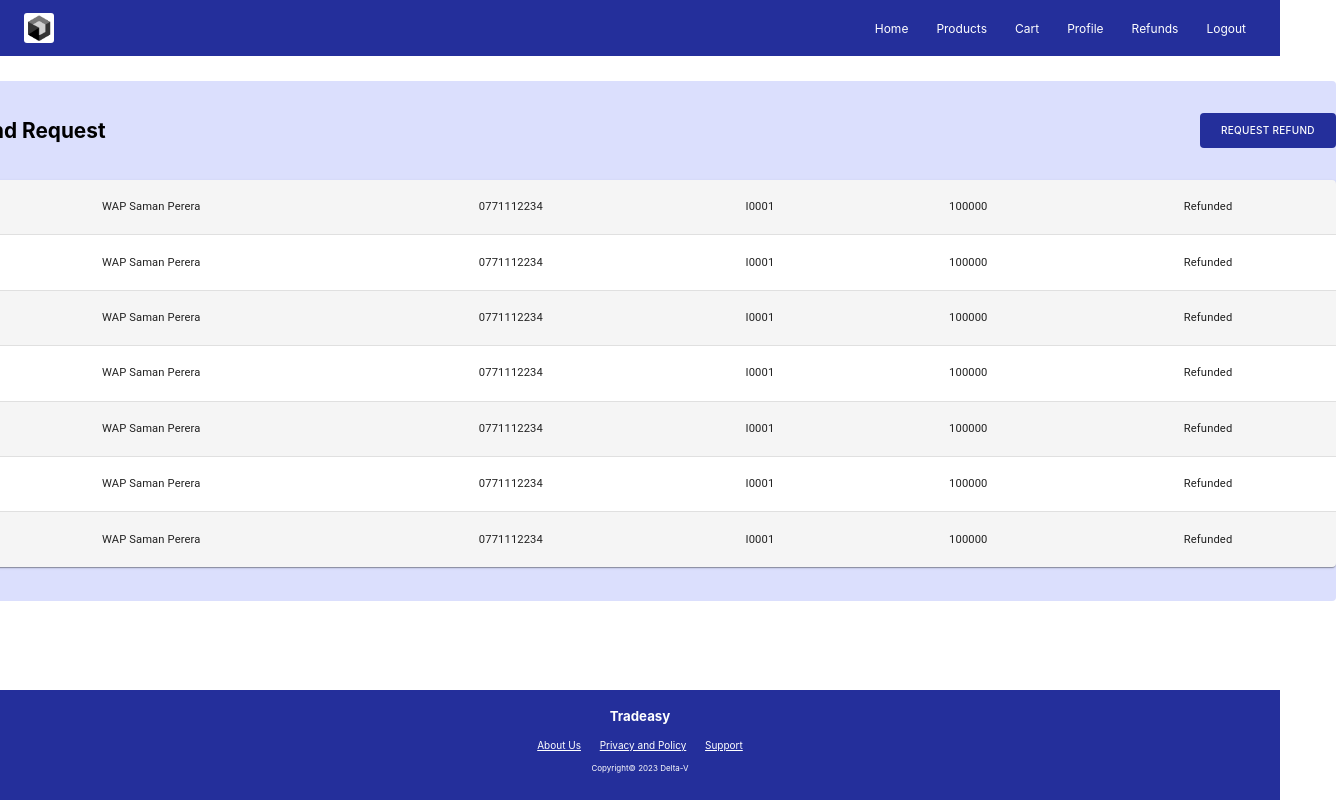
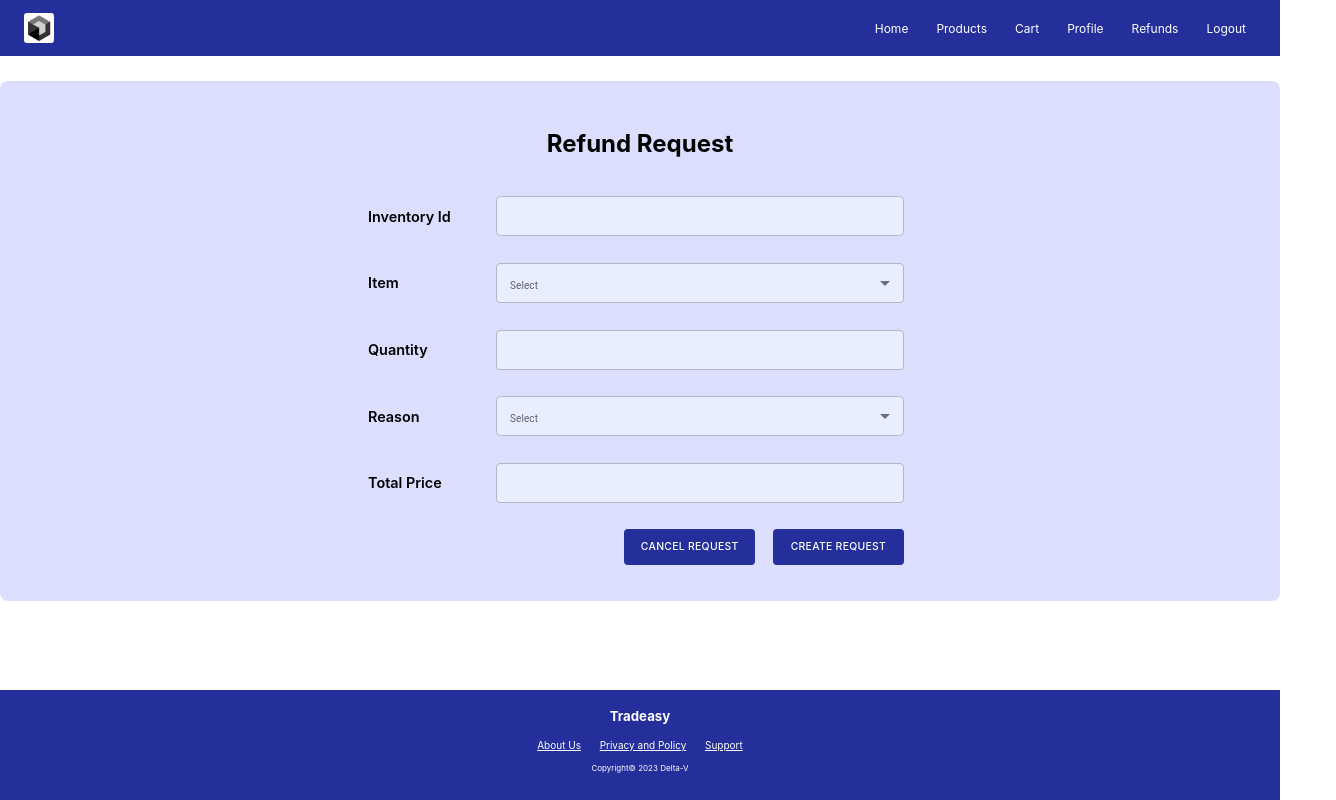
Before and after one commit to MrSilent2001/Sales-And-Inventory-Management-System, a React (Create React App) app: page / in a window 1280 px wide. Shown: the whole page, 1336 px wide, since content can reach past the window. Built offline with nearby package versions, Linux system fonts and the light colour scheme.

Commit message:
Customer Refund Request Form Created

```diff
--- a/src/App.js
+++ b/src/App.js
@@ -1,13 +1,13 @@
 import './App.css';
 import CustomerNavbar from "./layout/navbar/Customer navbar/Customer navbar";
-import CustomerRefunds from "./pages/Customer/Refund/Customer Refunds";
 import Footer from "./layout/footer/footer";
+import CustomerRefundRequest from "./pages/Customer/Refund/Customer Refund Request";
 
 function App() {
   return (
     <div className="App">
         <CustomerNavbar></CustomerNavbar>
-        <CustomerRefunds></CustomerRefunds>
+        <CustomerRefundRequest></CustomerRefundRequest>
         <Footer></Footer>
     </div>
   );
--- /dev/null
+++ b/src/pages/Customer/Refund/Customer Refund Request.css
@@ -0,0 +1,58 @@
+.customerRefundRequestOuter{
+    display: flex;
+    justify-content: center;
+    width: 100%;
+    height: 100%;
+}
+
+.customerRefundRequestInner{
+    display: flex;
+    flex-direction: column;
+    align-items: center;
+    width: 92.875em;
+    height: 32.5em;
+    background-color: #DBDFFD;
+    margin: 1.563em 0 0 0;
+    border-radius: 0.5em;
+}
+
+.customerRefundRequestTopic h2{
+    font-family: Inter;
+    margin: 2em 0 0 0;
+}
+
+.refundRequestForm{
+    margin: 1.5em 0 0 0;
+}
+
+.formField{
+    width: 34em;
+    display: flex;
+    flex-direction: row;
+    align-items: center;
+    justify-content: space-between;
+    margin: 0.1em 0 0 0;
+}
+
+.refundButtonField{
+    width: 34em;
+    display: flex;
+    flex-direction: column;
+    align-items: flex-end;
+    justify-content: space-between;
+    margin: 0.1em 0 0 0;
+}
+
+.refundRequestButtons{
+    width: 17.5em;
+    display: flex;
+    align-items: flex-end;
+    justify-content: space-between;
+    margin: 0.75em 0.5em 0 0;
+}
+
+.textField h5{
+    font-family: Inter;
+    font-weight: 600;
+    font-size: 0.9em;
+}
--- /dev/null
+++ b/src/pages/Customer/Refund/Customer Refund Request.js
@@ -0,0 +1,217 @@
+import './Customer Refund Request.css'
+import * as React from "react";
+import Box from "@mui/material/Box";
+import TextField from "@mui/material/TextField";
+import FormControl from "@mui/material/FormControl";
+import InputLabel from "@mui/material/InputLabel";
+import Select from "@mui/material/Select";
+import MenuItem from "@mui/material/MenuItem";
+import {styled} from "@mui/material/styles";
+import Button from "@mui/material/Button";
+
+function SelectItem(){
+
+    const [age, setAge] = React.useState('');
+
+    const handleChange = (event) => {
+        setAge(event.target.value);
+    };
+
+    return(
+        <Box sx={{ minWidth: 80 }}>
+            <FormControl fullWidth>
+                <InputLabel
+                    id="demo-simple-select-label"
+                    sx={{
+                        fontSize: '10px',
+                        display: 'flex',
+                        alignItems: 'center',
+                        justifyContent: 'center',
+                    }}
+                >
+                    Select
+                </InputLabel>
+                <Select
+                    labelId="demo-simple-select-label"
+                    id="demo-simple-select"
+                    value={age}
+                    label="Age"
+                    onChange={handleChange}
+                    sx={{
+                        height: 40,
+                        width: '40.8em',
+                        fontSize: 10,
+                        backgroundColor: '#e9eeff',
+                        marginRight: '8px',
+                        '& .MuiInputLabel-root': {
+                            fontSize: 4,
+                        },
+                    }}
+                >
+                    <MenuItem value={10}>I0001</MenuItem>
+                    <MenuItem value={20}>I0002</MenuItem>
+                    <MenuItem value={30}>I0003</MenuItem>
+                </Select>
+            </FormControl>
+        </Box>
+    )
+}
+
+function SelectReason(){
+
+    const [age, setAge] = React.useState('');
+
+    const handleChange = (event) => {
+        setAge(event.target.value);
+    };
+
+    return(
+        <Box sx={{ minWidth: 80 }}>
+            <FormControl fullWidth>
+                <InputLabel
+                    id="demo-simple-select-label"
+                    sx={{
+                        fontSize: '10px',
+                        display: 'flex',
+                        alignItems: 'center',
+                        justifyContent: 'center',
+                    }}
+                >
+                    Select
+                </InputLabel>
+                <Select
+                    labelId="demo-simple-select-label"
+                    id="demo-simple-select"
+                    value={age}
+                    label="Age"
+                    onChange={handleChange}
+                    sx={{
+                        height: 40,
+                        width: '40.8em',
+                        fontSize: 10,
+                        backgroundColor: '#e9eeff',
+                        marginRight: '8px',
+                        '& .MuiInputLabel-root': {
+                            fontSize: 4,
+                        },
+                    }}
+                >
+                    <MenuItem value={10} >Defected Item</MenuItem>
+                    <MenuItem value={20}>No as Described</MenuItem>
+                    <MenuItem value={30}>Expired</MenuItem>
+                </Select>
+            </FormControl>
+        </Box>
+    )
+}
+
+function BasicTextFields() {
+    return (
+        <Box
+            component="form"
+            sx={{
+                '& > :not(style)': {
+                    m: 1,
+                    width: '25.5em',
+                    "& .MuiInputBase-root":{
+                        height: '2.5em',
+                        backgroundColor: '#e9eeff'
+                    },
+                    "& .MuiInputLabel-root": {
+                        fontSize: '0.5em',
+                        textAlign: 'center',
+                    },
+                },
+            }}
+            noValidate
+            autoComplete="off"
+        >
+            <TextField id="outlined-basic" variant="outlined" margin='normal'/>
+        </Box>
+    );
+}
+
+const RefundRequestButtons = styled(Button)(({ theme }) => ({
+    color: theme.palette.getContrastText('#242F9B'),
+    backgroundColor: '#242F9B',
+    '&:hover': {
+        backgroundColor: '#2d3ed2'
+    },
+    '&.MuiButton-root': {
+        width: '12.625em',
+        height: '3.5em'
+    },
+    fontSize: '0.65em',
+    fontFamily: 'inter',
+    padding: '1.75em 0.625em'
+}));
+function CustomerRefundRequest(){
+    return(
+        <div className="customerRefundRequestOuter">
+            <div className="customerRefundRequestInner">
+
+                <div className="customerRefundRequestTopic">
+                    <h2>Refund Request</h2>
+                </div>
+
+                <div className="refundRequestForm">
+
+                    <div className="formField">
+                        <div className="textField">
+                            <h5>Inventory Id</h5>
+                        </div>
+                        <div className="textInput">
+                            <BasicTextFields></BasicTextFields>
+                        </div>
+                    </div>
+
+                    <div className="formField">
+                        <div className="textField">
+                            <h5>Item</h5>
+                        </div>
+                        <div className="textInput">
+                            <SelectItem></SelectItem>
+                        </div>
+                    </div>
+
+                    <div className="formField">
+                        <div className="textField">
+                            <h5>Quantity</h5>
+                        </div>
+                        <div className="textInput">
+                            <BasicTextFields></BasicTextFields>
+                        </div>
+                    </div>
+
+                    <div className="formField">
+                        <div className="textField">
+                            <h5>Reason</h5>
+                        </div>
+                        <div className="textInput">
+                            <SelectReason></SelectReason>
+                        </div>
+                    </div>
+
+                    <div className="formField">
+                        <div className="textField">
+                            <h5>Total Price</h5>
+                        </div>
+                        <div className="textInput">
+                            <BasicTextFields></BasicTextFields>
+                        </div>
+                    </div>
+
+                    <div className="refundButtonField">
+                        <div className="refundRequestButtons">
+                            <RefundRequestButtons>Cancel Request</RefundRequestButtons>
+                            <RefundRequestButtons>Create Request</RefundRequestButtons>
+                        </div>
+                    </div>
+
+                </div>
+            </div>
+        </div>
+    )
+}
+
+export default CustomerRefundRequest;
--- a/src/pages/Customer/Refund/Customer Refunds.css
+++ b/src/pages/Customer/Refund/Customer Refunds.css
@@ -13,7 +13,7 @@
     height: 32.5em;
     background-color: #DBDFFD;
     margin: 1.563em 0 0 0;
-    border-radius: 0.25em;
+    border-radius: 0.5em;
 }
 
 .customerRefundTopicWithButton{
--- a/src/pages/Customer/Refund/Customer Refunds.js
+++ b/src/pages/Customer/Refund/Customer Refunds.js
@@ -11,7 +11,7 @@ import TableBody from "@mui/material/TableBody";
 import {Modal} from "@mui/material";
 import UpdateItem from "../../Inventory/View Inventory Page/Models/Update Item/Update Item";
 
-const CustomerRefundequestButton = styled(Button)(({ theme }) => ({
+const CustomerRefundRequestButton = styled(Button)(({ theme }) => ({
     color: theme.palette.getContrastText('#242F9B'),
     backgroundColor: '#242F9B',
     '&:hover': {
@@ -93,7 +93,7 @@ function CustomerRefunds(){
                     </div>
 
                     <div className="customerRefundRequestButton">
-                        <CustomerRefundequestButton>Request Refund</CustomerRefundequestButton>
+                        <CustomerRefundRequestButton>Request Refund</CustomerRefundRequestButton>
                     </div>
                 </div>
 
```
